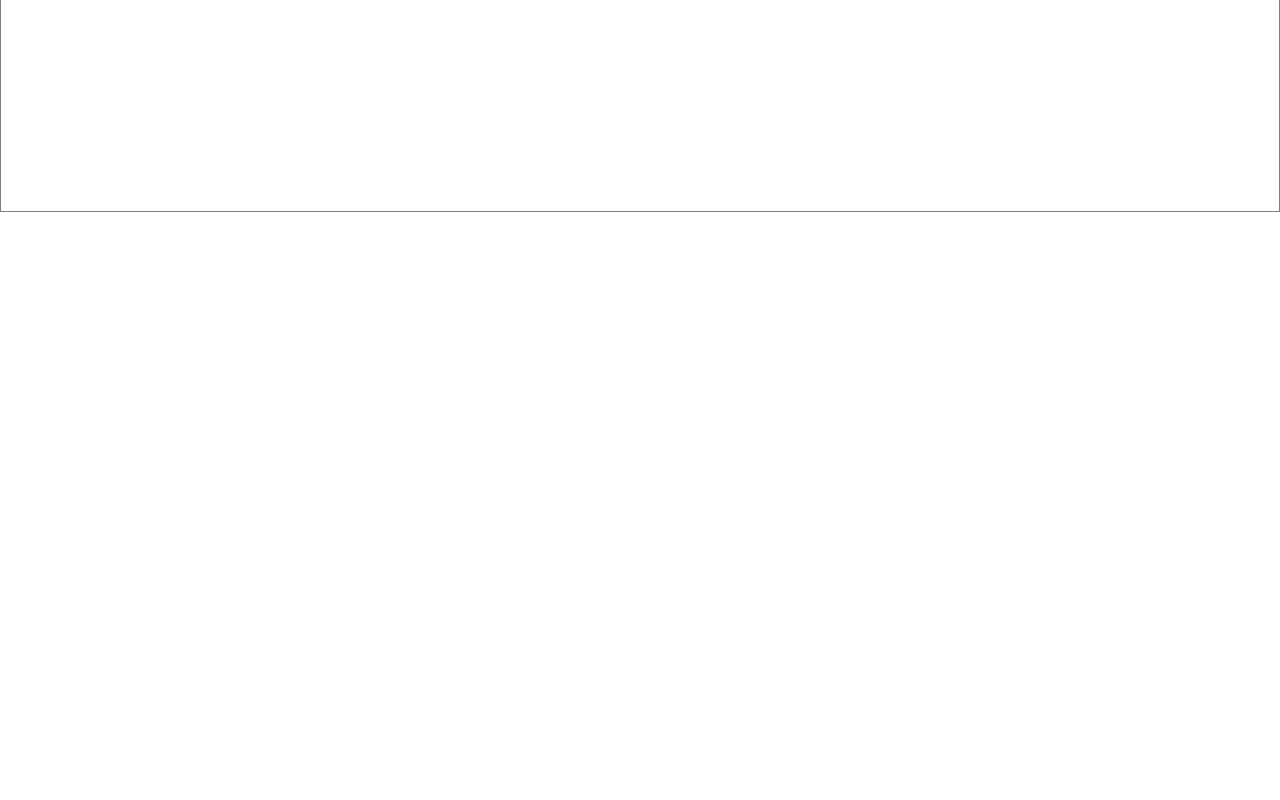
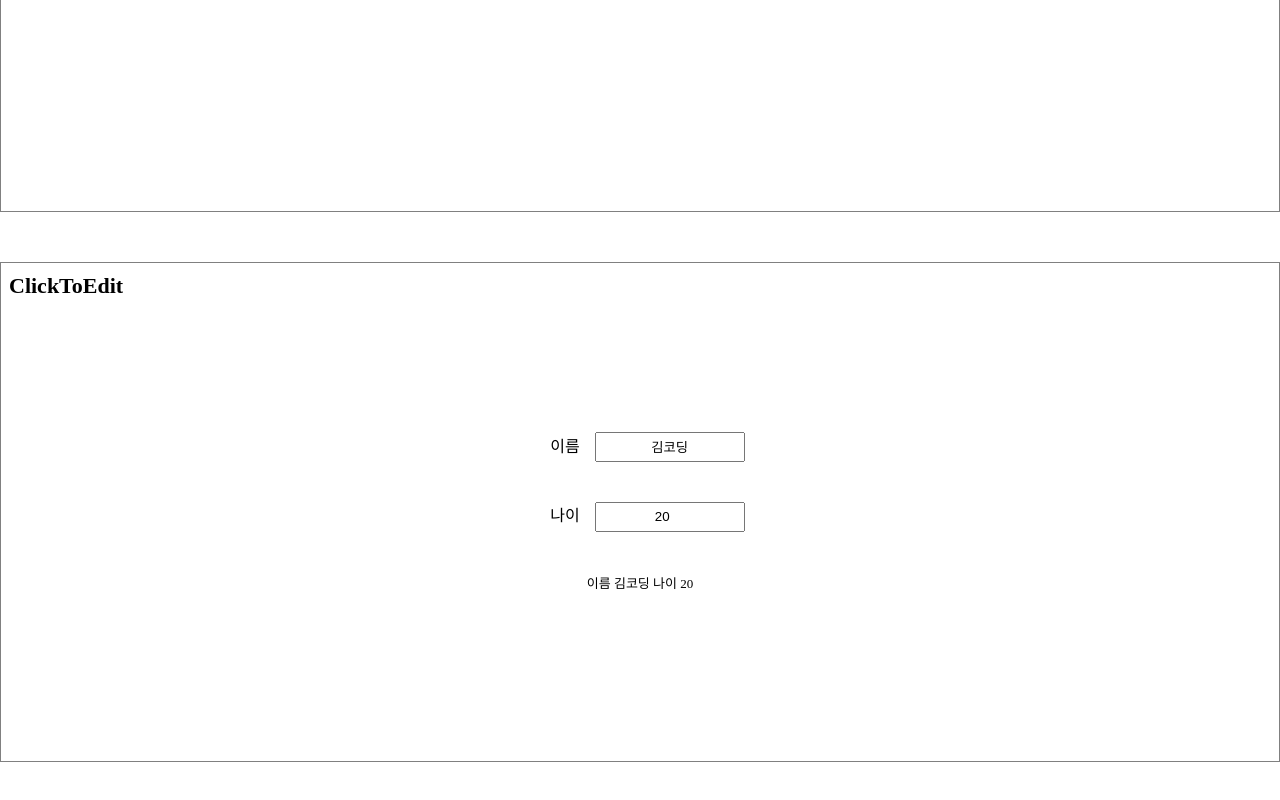
Before and after one commit to Lela12/wanted_pre_onboarding, a React (Create React App) app: page / in a window 1280 px wide. Shown: the part 1938-2738 px from the top of the page. Before the commit the page ends 2200 px from the top, so only its background shows below. Built offline with nearby package versions, Linux system fonts and the light colour scheme.

Commit message:
[Finish] ClickToEdit 완성

```diff
--- a/src/App.js
+++ b/src/App.js
@@ -1,10 +1,11 @@
 import React from "react";
+import "./App.css";
+import ClickToEdit from "./components/ClickToEdit";
 
 import Modal from "./components/Modal";
 import Tab from "./components/Tab";
 import Tag from "./components/Tag";
 import Toggle from "./components/Toggle";
-import "./App.css";
 
 function App() {
   return (
@@ -28,6 +29,11 @@ function App() {
         <div className="title">Tag</div>
         <Tag />
       </div>
+
+      <div className="container">
+        <div className="title">ClickToEdit</div>
+        <ClickToEdit />
+      </div>
     </div>
   );
 }
--- /dev/null
+++ b/src/components/ClickToEdit.js
@@ -0,0 +1,81 @@
+import React, { useRef, useState } from "react";
+import styled from "styled-components";
+
+const InputContainer = styled.div`
+  display: flex;
+  flex-direction: column;
+  justify-content: center;
+  align-items: center;
+  height: 100%;
+  font-weight: 500;
+`;
+const Input = styled.div`
+  margin: 20px;
+
+  label {
+    margin: 15px;
+  }
+
+  input {
+    width: 150px;
+    height: 30px;
+    text-align: center;
+    cursor: pointer;
+  }
+
+  .InputForm {
+    margin: 1px;
+    font-size: 13px;
+  }
+`;
+
+const ClickToEdit = () => {
+  const inputRef = useRef(null);
+  const [user, setUser] = useState({
+    name: "김코딩",
+    age: "20",
+  });
+
+  const { name, age } = user;
+
+  const onChangeInput = (e) => {
+    const { name, value } = e.target;
+    setUser({ ...user, [name]: value });
+  };
+
+  return (
+    <>
+      <InputContainer>
+        <Input>
+          <label>이름</label>
+          <input
+            autoComplete="nope"
+            type="text"
+            name="name"
+            value={name}
+            onChange={onChangeInput}
+            ref={inputRef}
+          />
+        </Input>
+        <Input>
+          <label>나이</label>
+          <input
+            autoComplete="nope"
+            type="number"
+            name="age"
+            value={age}
+            onChange={onChangeInput}
+            ref={inputRef}
+          />
+        </Input>
+        <Input>
+          <div className="InputForm">
+            이름 {name} 나이 {age}
+          </div>
+        </Input>
+      </InputContainer>
+    </>
+  );
+};
+
+export default ClickToEdit;
--- a/src/index.js
+++ b/src/index.js
@@ -1,17 +1,11 @@
-import React from 'react';
-import ReactDOM from 'react-dom';
-import './index.css';
-import App from './App';
-import reportWebVitals from './reportWebVitals';
+import React from "react";
+import ReactDOM from "react-dom";
+import "./index.css";
+import App from "./App";
 
 ReactDOM.render(
   <React.StrictMode>
     <App />
   </React.StrictMode>,
-  document.getElementById('root')
+  document.getElementById("root")
 );
-
-// If you want to start measuring performance in your app, pass a function
-// to log results (for example: reportWebVitals(console.log))
-// or send to an analytics endpoint. Learn more: https://bit.ly/CRA-vitals
-reportWebVitals();
--- a/src/reportWebVitals.js
+++ /dev/null
@@ -1,13 +0,0 @@
-const reportWebVitals = onPerfEntry => {
-  if (onPerfEntry && onPerfEntry instanceof Function) {
-    import('web-vitals').then(({ getCLS, getFID, getFCP, getLCP, getTTFB }) => {
-      getCLS(onPerfEntry);
-      getFID(onPerfEntry);
-      getFCP(onPerfEntry);
-      getLCP(onPerfEntry);
-      getTTFB(onPerfEntry);
-    });
-  }
-};
-
-export default reportWebVitals;
```
Also changed, not shown: src/components/AutoComplete.js (deleted, +0 -7 lines), src/setupTests.js (deleted, +0 -5 lines), src/logo.svg (deleted), 1 other file (tests, documents, lock files or other folders).
